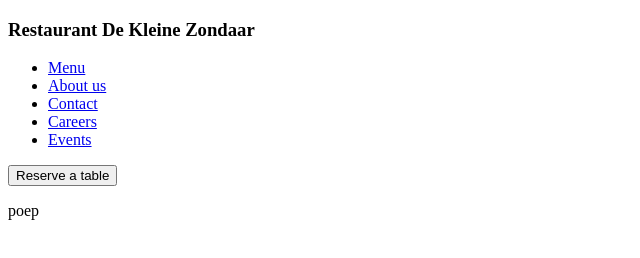
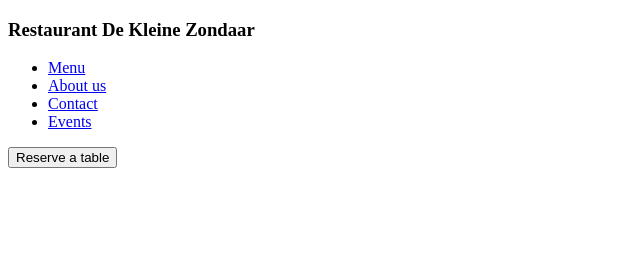
Before and after one commit to devebe/build, a website built with webpack: page src/index.html in a window 1280 px wide. Shown: the whole page, without its empty margins (0-640 px from the left). Built offline with nearby package versions, Linux system fonts and the light colour scheme.

Commit message:
Various switcheroos

```diff
--- a/src/component.js
+++ b/src/component.js
@@ -1,4 +1,4 @@
-export default class Component {
+class Component {
     constructor(obj) {
         this.name = obj.name;
         this.id = obj.id;
@@ -44,3 +44,8 @@ export default class Component {
         this.appendNode();
     };
 };
+
+export default function buildUpComponent(obj) {
+    let component = new Component(obj);
+    component.build();
+};
--- a/src/data/header-data.js
+++ b/src/data/header-data.js
@@ -1,7 +1,7 @@
 import { Node, DivNode, TextNode, ListNode, LinkNode, OrderedListNode, UnorderedListNode, ButtonNode, ImageNode } from "../objects";
 
 const header = new DivNode('header');
-header.parentid = 'body';
+header.parentid = 'content';
 header.className = 'header';
 
 const logo = new TextNode('logo');
@@ -12,7 +12,7 @@ logo.setHeading('h3');
 const navList = new UnorderedListNode('navlist');
 navList.parentid = header.id;
 
-let links = ['Menu', 'About us', 'Contact', 'Careers', 'Events'];
+let links = ['Menu', 'About us', 'Contact', 'Events'];
 let listLinks = [];
 let listItems = [];
 
--- a/src/header.js
+++ b/src/header.js
@@ -1,17 +1,12 @@
-import Component from "./component";
+import buildUpComponent from "./component";
 import { header, logo, navList, listItems, listLinks, reserveButton } from "./data/header-data";
-
-function buildUpComponent(obj) {
-    let component = new Component(obj);
-    component.build();
-};
 
 export function renderHeader() {
     let headerArray = [header, logo, navList, listItems, listLinks, reserveButton];
 
     headerArray.forEach((element) => {
         if (element.id) {
-            buildUpComponent(element)
+            buildUpComponent(element);
             return;
         }
         if (!element.id) {
--- a/src/index.html
+++ b/src/index.html
@@ -5,7 +5,9 @@
     <meta name="viewport" content="width=device-width, initial-scale=1.0">
     <title>Document</title>
 </head>
-<body id="body">
+<body>
+    <div id="content">
 
+    </div>
 </body>
 </html>
--- a/src/index.js
+++ b/src/index.js
@@ -1,13 +1,3 @@
-import { TextNode, LinkNode } from "./objects";
-import Component from "./component";
 import { renderHeader } from "./header";
 
 renderHeader();
-
-let poep = new TextNode('poep');
-poep.setText('poep');
-poep.parentid = 'body';
-
-let kak = new Component(poep);
-
-kak.build();
```
Also changed, not shown: src/data/footer-data.js (added, +16 -0 lines).
